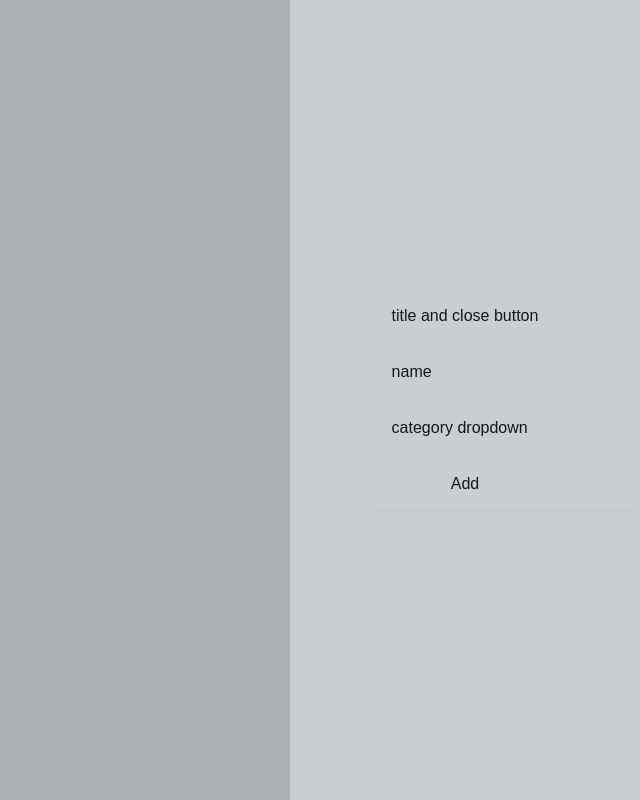
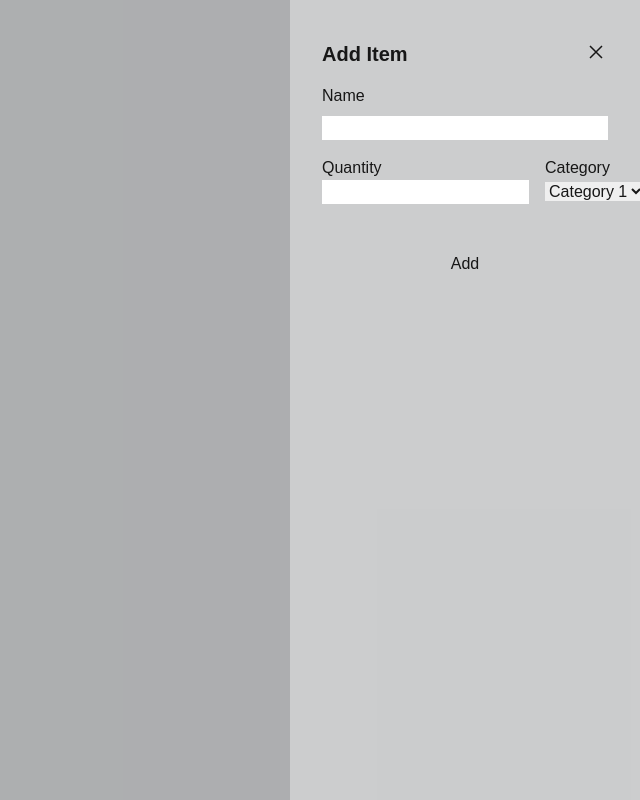
Before and after one commit to AmirZhou/cprg306-assignments, a Next.js app: page /week-5 in a window 1280 px wide. Shown: the whole page, without its empty margins (640-1280 px from the left). Built offline with nearby package versions, Linux system fonts and the light colour scheme.

Commit message:
feat: introduce input fields

```diff
--- a/app/week-5/addItemForm.tsx
+++ b/app/week-5/addItemForm.tsx
@@ -1,10 +1,46 @@
+import { CrossIcon } from "@/components/Icons";
+
 export default function AddItemForm() {
   return (
     <>
-      <div className="flex flex-col gap-8">
-        <div>title and close button</div>
-        <div>name</div>
-        <div>category dropdown</div>
+      <div className="flex h-full w-full flex-col gap-12 px-8 py-10">
+        {/* everyting except the button */}
+        <div className="flex flex-col gap-4">
+          {/* title */}
+          <div className="flex justify-between">
+            <h2 className="text-xl font-semibold">Add Item</h2>
+            <CrossIcon />
+          </div>
+
+          {/* name */}
+          <div className="flex flex-col gap-2">
+            <label htmlFor="name">Name</label>
+            <input type="text" id="name" />
+          </div>
+
+          {/* quantity and category, in one line*/}
+          <div className="flex w-full gap-4">
+            {/* quantity */}
+            <div>
+              <label htmlFor="quantity">Quantity</label>
+              {/* this could use the add and minus button, besides a input */}
+              <input type="number" id="quantity" />
+            </div>
+            {/* category */}
+            {/* it could use a default category, if use wouildn't borther select any */}
+            <div>
+              <label htmlFor="category">Category</label>
+              <select id="category">
+                {/* the following categories should not be hard coded */}
+                <option value="1">Category 1</option>
+                <option value="2">Category 2</option>
+                <option value="3">Category 3</option>
+              </select>
+            </div>
+          </div>
+        </div>
+
+        {/* the button */}
         <button>Add</button>
       </div>
     </>
--- a/app/week-5/flyout.tsx
+++ b/app/week-5/flyout.tsx
@@ -11,7 +11,7 @@ export default function Flyout({ isOpen, onClose, children }) {
       ></div>
 
       {/* panel */}
-      <div className="fixed right-0 top-0 flex h-full w-1/4 min-w-[350px] items-center justify-center bg-gray-50/40 p-8">
+      <div className="fixed right-0 top-0 flex h-full w-1/4 min-w-[350px] items-center justify-center bg-gray-50/40">
         {children}
       </div>
     </>
--- a/app/week-5/page.js
+++ b/app/week-5/page.js
@@ -8,7 +8,7 @@ export default function Page() {
   const [isOpen, setIsOpen] = useState(true); // control the state of the flyout
 
   return (
-    <div className={`w-screen min-h-screen p-2 flex items-center justify-center bg-slate-50`}>
+    <div className={`w-screen min-h-screen flex items-center justify-center bg-slate-50`}>
       <Flyout isOpen={isOpen} onClose={() => { setIsOpen(false) }}>
         <AddItemForm />
       </Flyout>
--- a/components/Icons/CrossIcon.tsx
+++ b/components/Icons/CrossIcon.tsx
@@ -31,12 +31,7 @@ export default function CrossIcon({
       xmlns="http://www.w3.org/2000/svg"
       {...props}
     >
-      <path
-        id="XMLID_732_"
-        d="M70.7,64.3c1.8,1.8,1.8,4.6,0,6.4c-0.9,0.9-2,1.3-3.2,1.3c-1.2,0-2.3-0.4-3.2-1.3L46,52.4L27.7,70.7
-	c-0.9,0.9-2,1.3-3.2,1.3s-2.3-0.4-3.2-1.3c-1.8-1.8-1.8-4.6,0-6.4L39.6,46L21.3,27.7c-1.8-1.8-1.8-4.6,0-6.4c1.8-1.8,4.6-1.8,6.4,0
-	L46,39.6l18.3-18.3c1.8-1.8,4.6-1.8,6.4,0c1.8,1.8,1.8,4.6,0,6.4L52.4,46L70.7,64.3z"
-      />
+      <path d="M18 6L6 18M6 6l12 12" />
     </svg>
   );
 }
--- a/public/output.css
+++ b/public/output.css
@@ -663,18 +663,6 @@ video {
   width: 100vw;
 }
 
-.min-w-\[250px\] {
-  min-width: 250px;
-}
-
-.min-w-\[550px\] {
-  min-width: 550px;
-}
-
-.min-w-\[950px\] {
-  min-width: 950px;
-}
-
 .min-w-\[350px\] {
   min-width: 350px;
 }
@@ -735,6 +723,10 @@ video {
   gap: 2rem;
 }
 
+.gap-12 {
+  gap: 3rem;
+}
+
 .overflow-visible {
   overflow: visible;
 }
@@ -756,8 +748,12 @@ video {
   background-color: rgb(227 221 221 / var(--tw-bg-opacity, 1));
 }
 
-.bg-black\/50 {
-  background-color: rgb(0 0 0 / 0.5);
+.bg-black\/30 {
+  background-color: rgb(0 0 0 / 0.3);
+}
+
+.bg-gray-50\/40 {
+  background-color: rgb(249 250 251 / 0.4);
 }
 
 .bg-slate-50 {
@@ -773,35 +769,6 @@ video {
 .bg-slate-900 {
   --tw-bg-opacity: 1;
   background-color: rgb(15 23 42 / var(--tw-bg-opacity, 1));
-}
-
-.bg-black\/20 {
-  background-color: rgb(0 0 0 / 0.2);
-}
-
-.bg-black\/25 {
-  background-color: rgb(0 0 0 / 0.25);
-}
-
-.bg-black\/80 {
-  background-color: rgb(0 0 0 / 0.8);
-}
-
-.bg-black\/30 {
-  background-color: rgb(0 0 0 / 0.3);
-}
-
-.bg-gray-50 {
-  --tw-bg-opacity: 1;
-  background-color: rgb(249 250 251 / var(--tw-bg-opacity, 1));
-}
-
-.bg-gray-50\/90 {
-  background-color: rgb(249 250 251 / 0.9);
-}
-
-.bg-gray-50\/40 {
-  background-color: rgb(249 250 251 / 0.4);
 }
 
 .stroke-current {
@@ -829,6 +796,26 @@ video {
   padding-bottom: 6rem;
 }
 
+.px-8 {
+  padding-left: 2rem;
+  padding-right: 2rem;
+}
+
+.py-16 {
+  padding-top: 4rem;
+  padding-bottom: 4rem;
+}
+
+.py-12 {
+  padding-top: 3rem;
+  padding-bottom: 3rem;
+}
+
+.py-10 {
+  padding-top: 2.5rem;
+  padding-bottom: 2.5rem;
+}
+
 .pl-3 {
   padding-left: 0.75rem;
 }
@@ -853,6 +840,11 @@ video {
 
 .text-lg {
   font-size: 1.125rem;
+  line-height: 1.75rem;
+}
+
+.text-xl {
+  font-size: 1.25rem;
   line-height: 1.75rem;
 }
 
```
